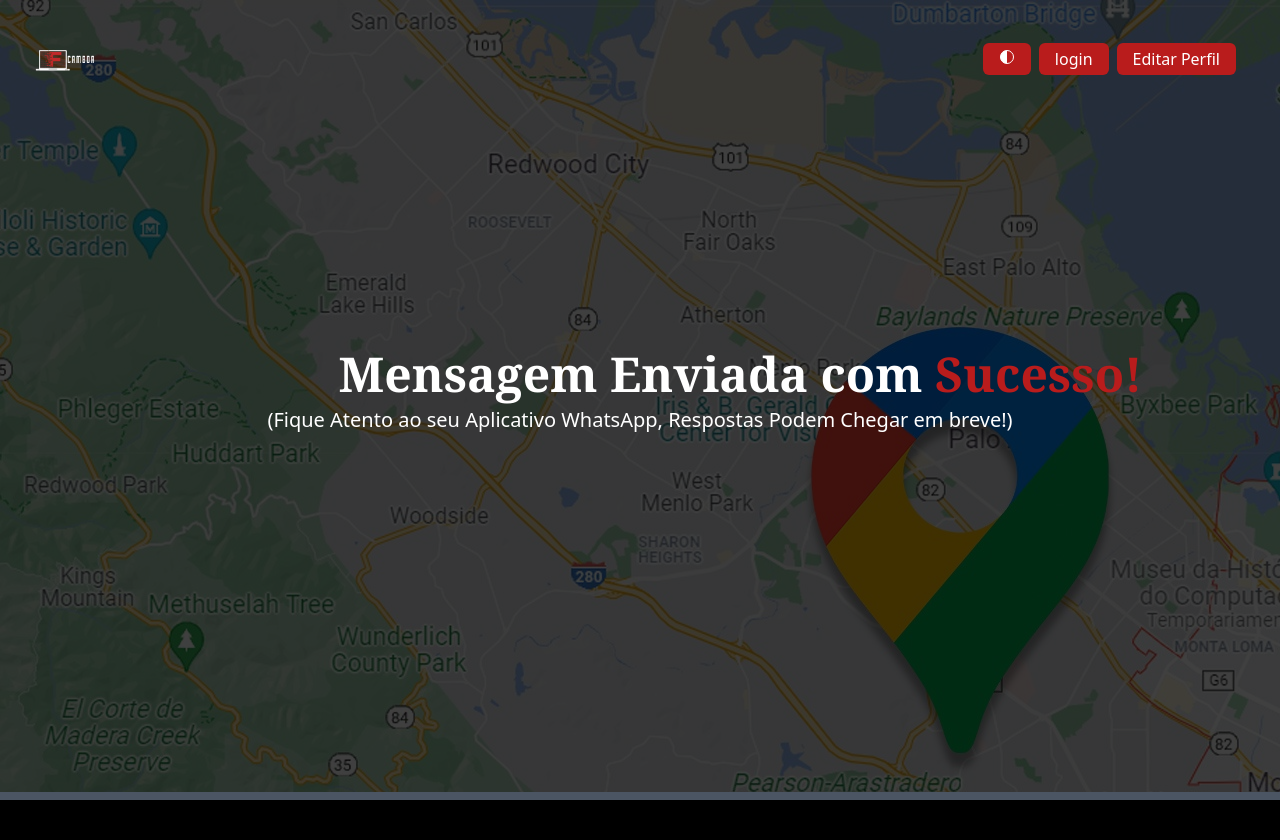
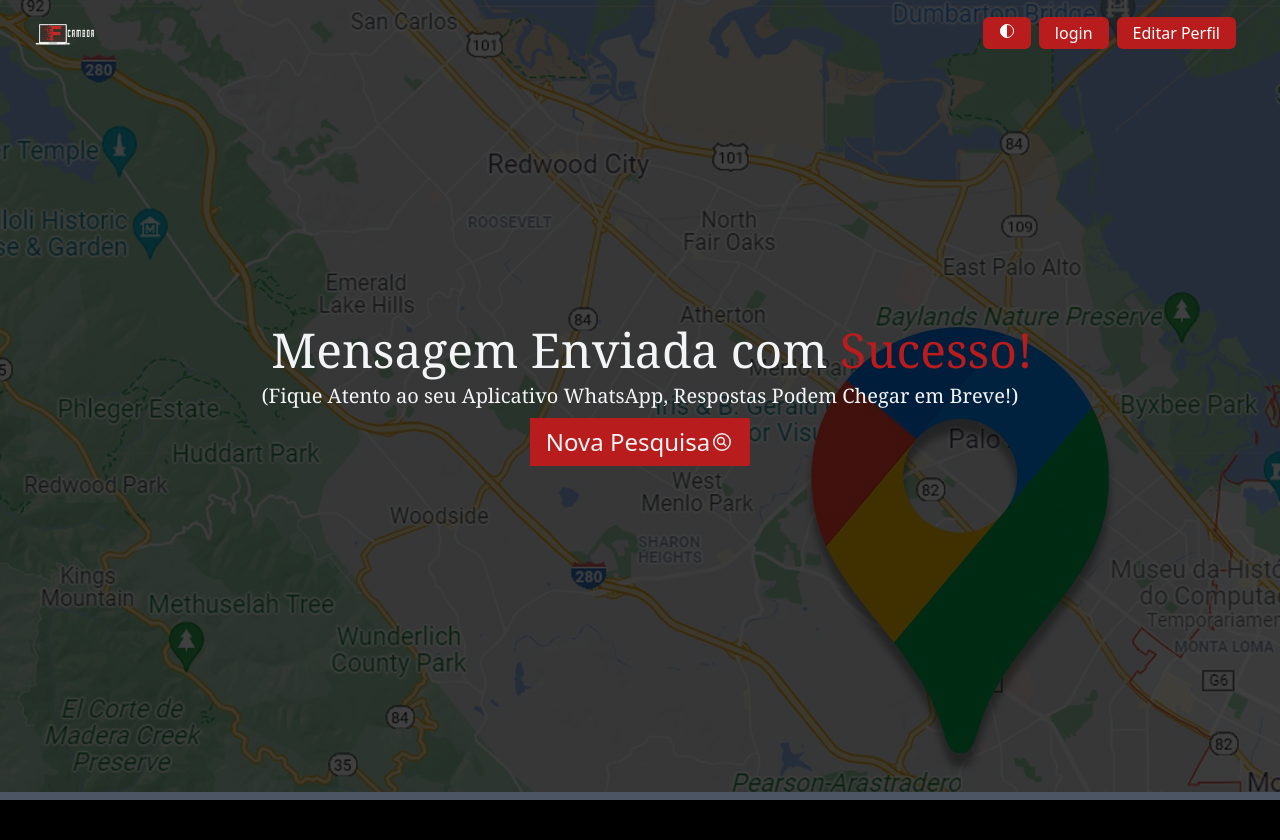
Before and after one commit to Victor-Watanabe/ContatoFacil, a Django app: template resultado/templates/auto_whatsapp_page.html in a window 1280 px wide. Shown: the top 840 px of the page. Run offline with Django 5.2, Linux system fonts and the light colour scheme; the template is opened without the code that fills it, so the values that code supplies are empty; some libraries are stand-ins or nearby versions.

Commit message:
navigation bar adjustments

```diff
--- a/resultado/templates/auto_whatsapp_page.html
+++ b/resultado/templates/auto_whatsapp_page.html
@@ -7,14 +7,20 @@ notificação| WhatsApp
 
 {% block content %}
 
-<header class="min-h-screen bg-black bg-opacity-75 bg-blend-overlay showcase border-gray-600 border-b-8 flex justify-center items-center bg-no-repeat" style="background-image: url('{% static 'images/googlemaps.png'%}');">
-    <div class="text-center justify-center">
-        <h1 class="font-serif text-4xl md:text-5xl font-bold w-10/12 md:w-3/4 mx-auto" style="white-space: nowrap;">
+    <header class="min-h-screen bg-black bg-opacity-75 bg-blend-overlay showcase border-gray-600 border-b-8 flex justify-center items-center bg-no-repeat" style="background-image: url('{% static 'images/googlemaps.png'%}');">
+    <div class="z-10 h-full py-32 md:py-0 text-gray-100 text-center flex items-center flex-col">
+        <h1 class="font-serif text-4xl md:text-5xl w-10/12 md:w-3/4 text-center " style="white-space: nowrap; margin-left: -170px;">
             Mensagem Enviada com <span class="text-red-700">Sucesso!</span>
         </h1>
-        <h3 class="text-xl md:text-xl py-2 mx-auto">
-            (Fique Atento ao seu Aplicativo WhatsApp, Respostas Podem Chegar em breve!)
+        <h3 class="font-serif text-xl md:text-xl py-2 mx-auto">
+            (Fique Atento ao seu Aplicativo WhatsApp, Respostas Podem Chegar em Breve!)
         </h3>
+        <a href="/">
+            <button class="bg-red-700 font-medium md:font-normal flex justify-center items-center py-2 px-3 md:px-0 rounded-br-sm rounded-tr-sm md:text-2xl" type="submit">
+                <span>Nova Pesquisa</span>
+                <ion-icon name="search-circle-outline"></ion-icon>
+            </button>
+        </a>
     </div>
 </header>
 <footer class="bg-black px-5 py-10 text-white md:text-xl text-center">
--- a/resultado/views.py
+++ b/resultado/views.py
@@ -32,7 +32,6 @@ selected_phones = []
 
 def homepage(request):
     return render(request, 'homepage.html')
-
 
 # Rendenizando página Search_Page
 def search(request):
@@ -220,7 +219,7 @@ def auto_whatsapp(request):
 
                     except (TimeoutException, ElementClickInterceptedException):
                         try:
-                            wait = WebDriverWait(driver, timeout=10)
+                            wait = WebDriverWait(driver, timeout=5)
                             contact_search = wait.until(EC.presence_of_element_located((By.XPATH, '//span[@title="{}"]'.format(formatted_contact))))
                             contact_search.click()
 
--- a/templates/base_black.html
+++ b/templates/base_black.html
@@ -17,6 +17,23 @@
     {% block content %}
     {% endblock %}
 
+    <script>
+    const nav = document.querySelector('nav');
+    let lastScrollTop = 0;
+
+    window.addEventListener("scroll", () => {
+        let currentScroll = window.pageYOffset || document.documentElement.scrollTop;
+
+        if (currentScroll > lastScrollTop) {
+            // Scrolling down
+            nav.classList.add('hidden');
+        } else {
+            // Scrolling up
+            nav.classList.remove('hidden');
+        }
+        lastScrollTop = currentScroll <= 0 ? 0 : currentScroll; // For Mobile or negative scrolling
+    });
+    </script>
     <script type="module" src="https://unpkg.com/ionicons@7.1.0/dist/ionicons/ionicons.esm.js"></script>
     <script nomodule src="https://unpkg.com/ionicons@7.1.0/dist/ionicons/ionicons.js"></script>
 </body>
--- a/templates/navbar_white.html
+++ b/templates/navbar_white.html
@@ -1,6 +1,6 @@
 {% load static %}
 
-<nav class="w-full flex justify-between items-center py-3 px-4 fixed z-50">
+<nav class="w-full flex justify-between items-center px-4 fixed z-50" style="margin-top: -10px;">
     <div class="w-6/12">
         <a href="/">
             <img width="14%" class="box-content"  src="{% static 'images/FCamboawhite.png' %}">
@@ -21,7 +21,6 @@
                 </button>
             </a>
         </div>
-
         <div class="mr-2">
             <a href="#">
                 <button Class='bg-red-700 text-white py-1 px-3 rounded-md'>
```
Also changed, not shown: templates/navbar_black.html (+6 -6 lines), db.sqlite3.
